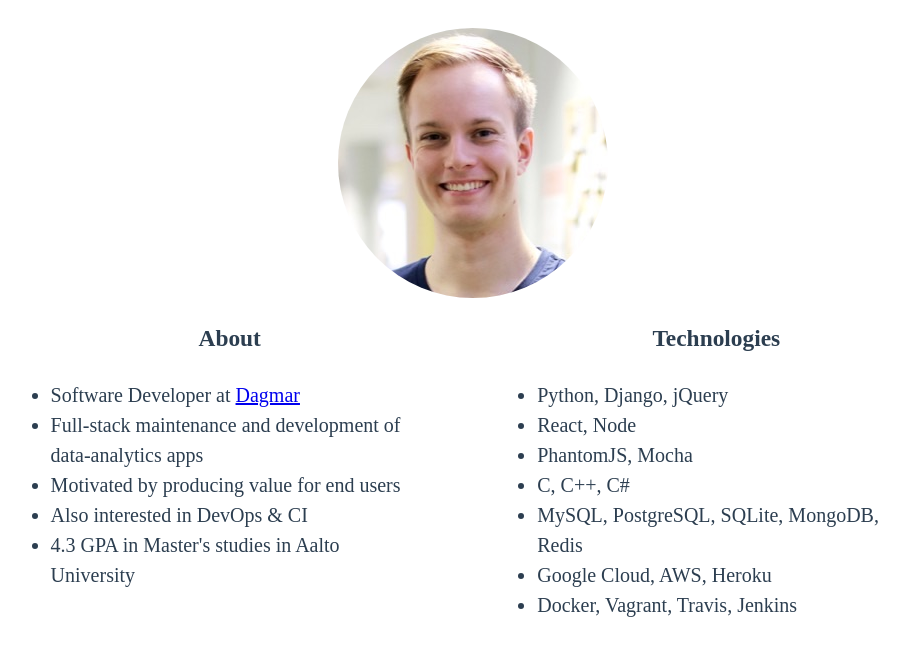
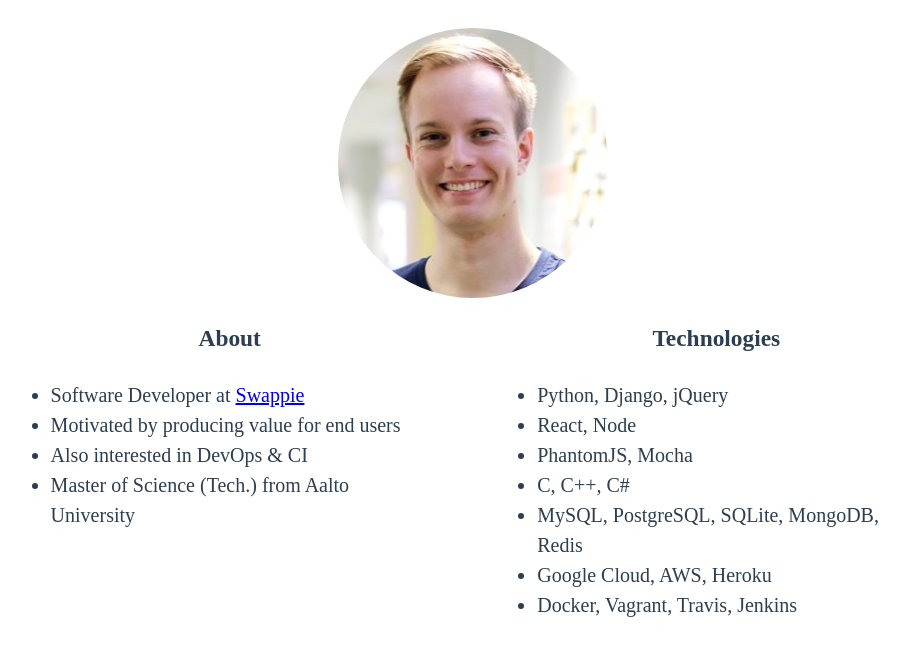
Before and after one commit to Echie/echie-net, a Gatsby site: page /About in a window 1280 px wide. Shown: the whole page, without its empty margins (167-1076 px from the left). Built offline with nearby package versions, Linux system fonts and the light colour scheme; Gatsby itself is replaced by a stand-in of ours.

Commit message:
Update About.jsx

```diff
--- a/src/pages/About.jsx
+++ b/src/pages/About.jsx
@@ -9,11 +9,10 @@ const AboutPage = () => (
         <div className="About-First">
             <h3>About</h3>
             <ul>
-                <li>Software Developer at <a href="https://www.dagmar.fi">Dagmar</a></li>
-                <li>Full-stack maintenance and development of data-analytics apps</li>
+                <li>Software Developer at <a href="https://swappie.com/fi/">Swappie</a></li>
                 <li>Motivated by producing value for end users</li>
                 <li>Also interested in DevOps & CI</li>
-                <li>4.3 GPA in Master's studies in Aalto University</li>
+                <li>Master of Science (Tech.) from Aalto University</li>
             </ul>
         </div>
 
```
